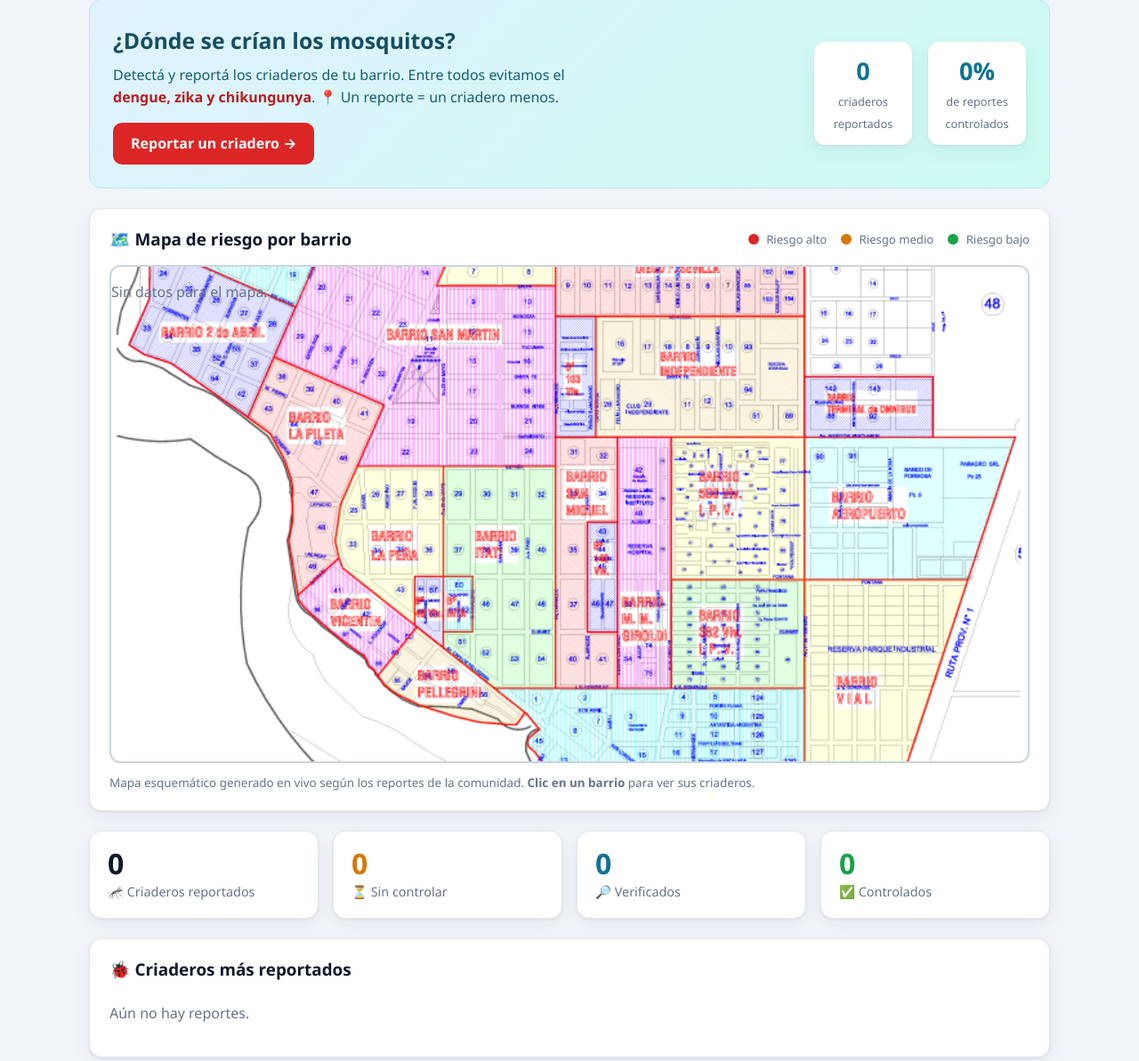
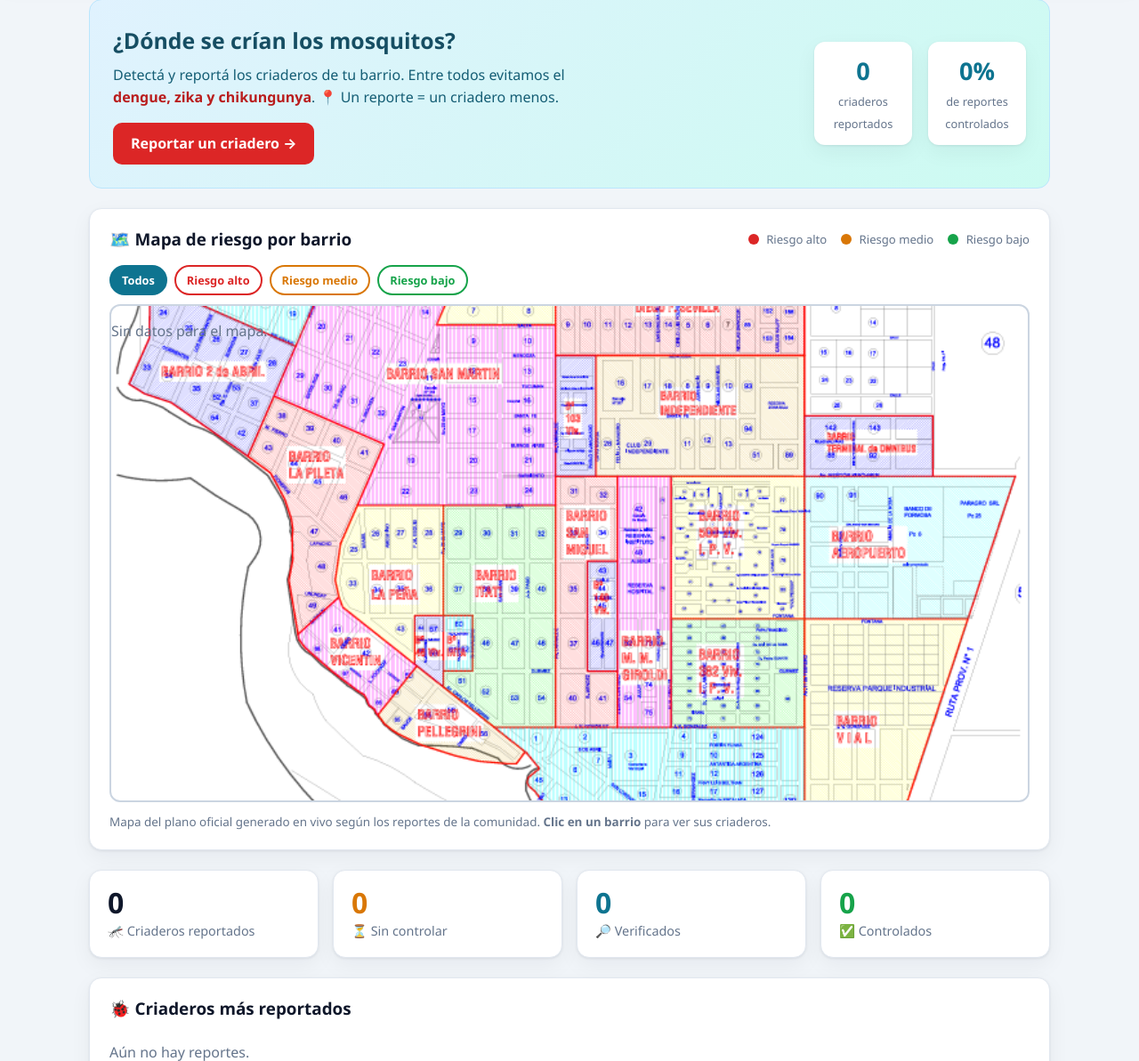
Before and after one commit to OcampoGuillermo/fsahackelcolorado1, a PHP site: page /formosahack-2026/ in a window 1280 px wide. Shown: the part 112-1305 px from the top of the page at 89% size. Run offline with PHP 8.4, Linux system fonts and the light colour scheme; data that the repository does not hold is empty.

Commit message:
fix: botones de filtro del mapa en HTML (siempre visibles)

```diff
--- a/assets/js/app.js
+++ b/assets/js/app.js
@@ -212,7 +212,6 @@ async function cargarStats() {
 
   state.ultimaRiesgo = stats.riesgo_barrios;
   renderMapa(stats.riesgo_barrios);
-  renderMapaFiltros();
 }
 
 function renderMapa(riesgo) {
--- a/index.php
+++ b/index.php
@@ -58,10 +58,16 @@ require_once __DIR__ . '/inc/helpers.php';
         <span><i class="dot bajo"></i> Riesgo bajo</span>
       </div>
     </div>
+    <div class="mapa-filtros" data-mapa-filtros>
+      <button data-nivel="todos" class="activo">Todos</button>
+      <button data-nivel="alto">Riesgo alto</button>
+      <button data-nivel="medio">Riesgo medio</button>
+      <button data-nivel="bajo">Riesgo bajo</button>
+    </div>
     <div class="mapa" data-js-mapa aria-label="Mapa esquemático de riesgo por barrio">
       <p class="loading">Cargando mapa…</p>
     </div>
-    <p class="mapa-nota">Mapa esquemático generado en vivo según los reportes de la comunidad.
+    <p class="mapa-nota">Mapa del plano oficial generado en vivo según los reportes de la comunidad.
        <strong>Clic en un barrio</strong> para ver sus criaderos.</p>
   </section>
 
```
